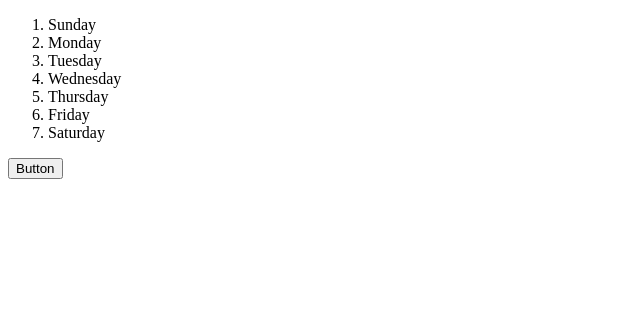
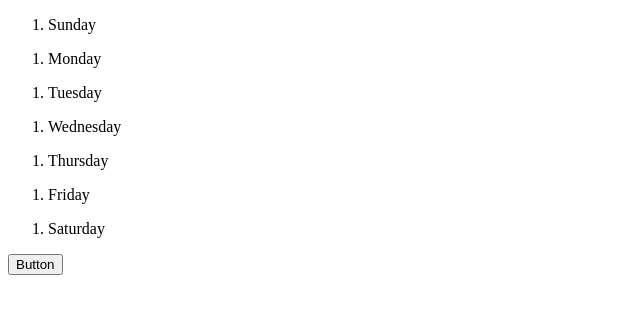
Before and after one commit to madhurabhujbal/simpleList-VueJS, a Vue app: page / in a window 1280 px wide. Shown: the top 314 px of the page, without its empty margins (0-640 px from the left). Built offline with nearby package versions, Linux system fonts and the light colour scheme.

Commit message:
Render Weekday component for weekday times

```diff
--- a/src/App.vue
+++ b/src/App.vue
@@ -1,6 +1,6 @@
 <template>
 <div>
-  <WeekDay v-bind:list="listItems" />
+  <WeekDay v-for="(item, id) in listItems" v-bind:key='id' v-bind:day="item.title" />
   <button @click="buttonClicked">Button</button>
 </div>
 </template>
--- a/src/components/WeekDay.vue
+++ b/src/components/WeekDay.vue
@@ -1,7 +1,7 @@
 <template>
   <div>
     <ol>
-      <li v-for="(item, id) in list" v-bind:key='id'> {{item.title}} </li>
+      <li> {{day}} </li>
     </ol>
   </div>
 </template>
@@ -9,7 +9,7 @@
 <script>
 export default {
     name: 'WeekDay',
-    props: ['list'],
+    props: ['day'],
 
 }
 </script>
```
